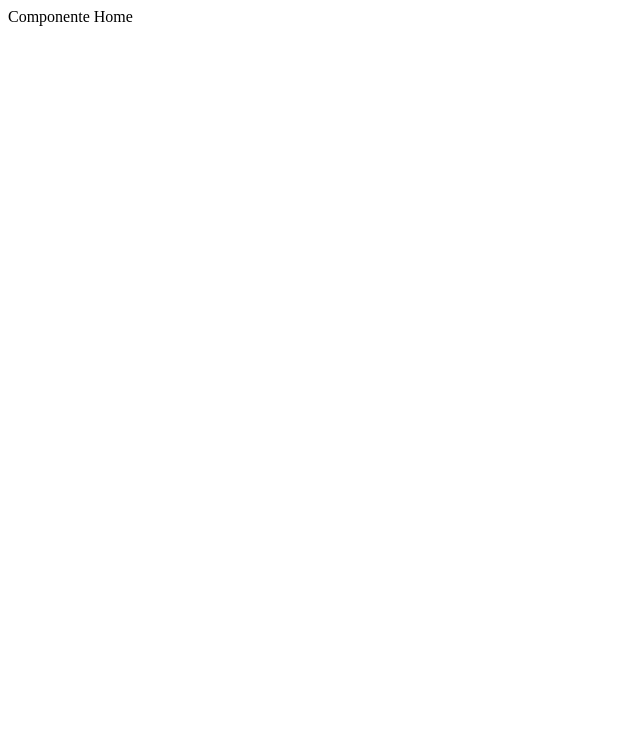
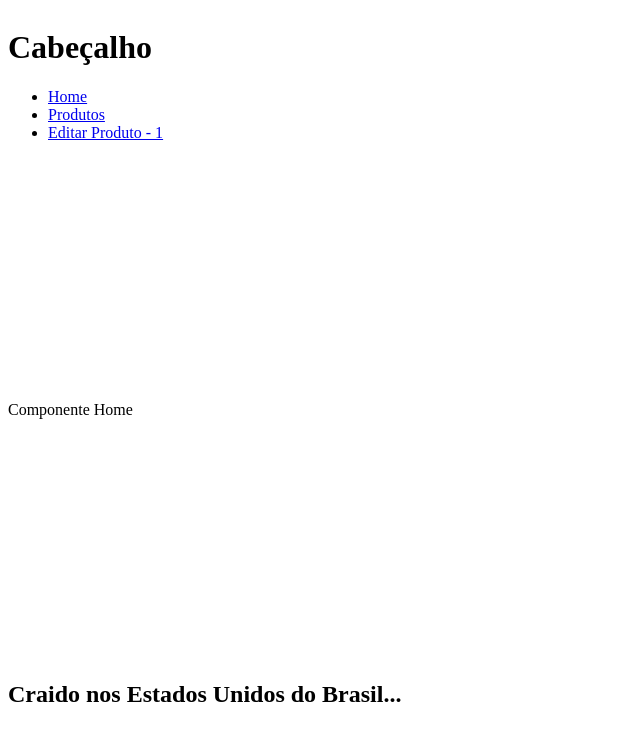
Before and after one commit to 1TDSPY-2024/aula-06-2sem, a React (Vite) app in the folder aula-06-2sem/: page / in a window 1280 px wide. Shown: the top 740 px of the page, without its empty margins (0-640 px from the left). Built offline with nearby package versions, Linux system fonts and the light colour scheme.

Commit message:
Final da aula

```diff
--- /dev/null
+++ b/aula-06-2sem/src/App.module.css
@@ -0,0 +1,7 @@
+.container{
+    display: flex;
+    flex-direction: column;
+    justify-content: space-between;
+    width: 100vw;
+    height: 90vh;
+}
--- a/aula-06-2sem/src/App.tsx
+++ b/aula-06-2sem/src/App.tsx
@@ -1,9 +1,14 @@
 import { Outlet } from "react-router-dom";
+import Cabecalho from "./components/Cabecalho/Cabecalho";
+import Rodape from "./components/Rodape/Rodape";
+import styles from "./App.module.css";
 
 export default function App(){
   return(
-    <div>
+    <div className={styles.container}>
+      <Cabecalho/>
       <Outlet/>
+      <Rodape/>
     </div>
   );
 }
--- /dev/null
+++ b/aula-06-2sem/src/components/Cabecalho/Cabecalho.tsx
@@ -0,0 +1,10 @@
+import Menu from "../Menu/Menu";
+
+export default function Cabecalho(){
+    return(
+        <header>
+            <h1>Cabeçalho</h1>
+            <Menu/>
+        </header>
+    );
+}
--- /dev/null
+++ b/aula-06-2sem/src/components/Menu/Menu.tsx
@@ -0,0 +1,13 @@
+import { Link } from "react-router-dom";
+
+export default function Menu(){
+    return(
+        <nav>
+            <ul>
+                <li><Link to="/">Home</Link></li>
+                <li><Link to="/produtos">Produtos</Link></li>
+                <li><Link to="/editar/produtos/1">Editar Produto - 1</Link></li>
+            </ul>
+        </nav>
+    );
+}
--- /dev/null
+++ b/aula-06-2sem/src/components/Rodape/Rodape.tsx
@@ -0,0 +1,7 @@
+export default function Rodape(){
+    return(
+        <footer>
+            <h2>Craido nos Estados Unidos do Brasil...</h2>
+        </footer>
+    );
+}
--- a/aula-06-2sem/src/routes/Error/index.tsx
+++ b/aula-06-2sem/src/routes/Error/index.tsx
@@ -1,7 +1,12 @@
+import { Link } from "react-router-dom";
+
 export default function Error(){
     return(
       <div>
-        Componente Error
+        <h1>Erro 404 - Página não encontrada</h1>
+        <div>
+          <p><Link to="/">Home</Link></p>
+        </div>
       </div>
     );
   }
```
